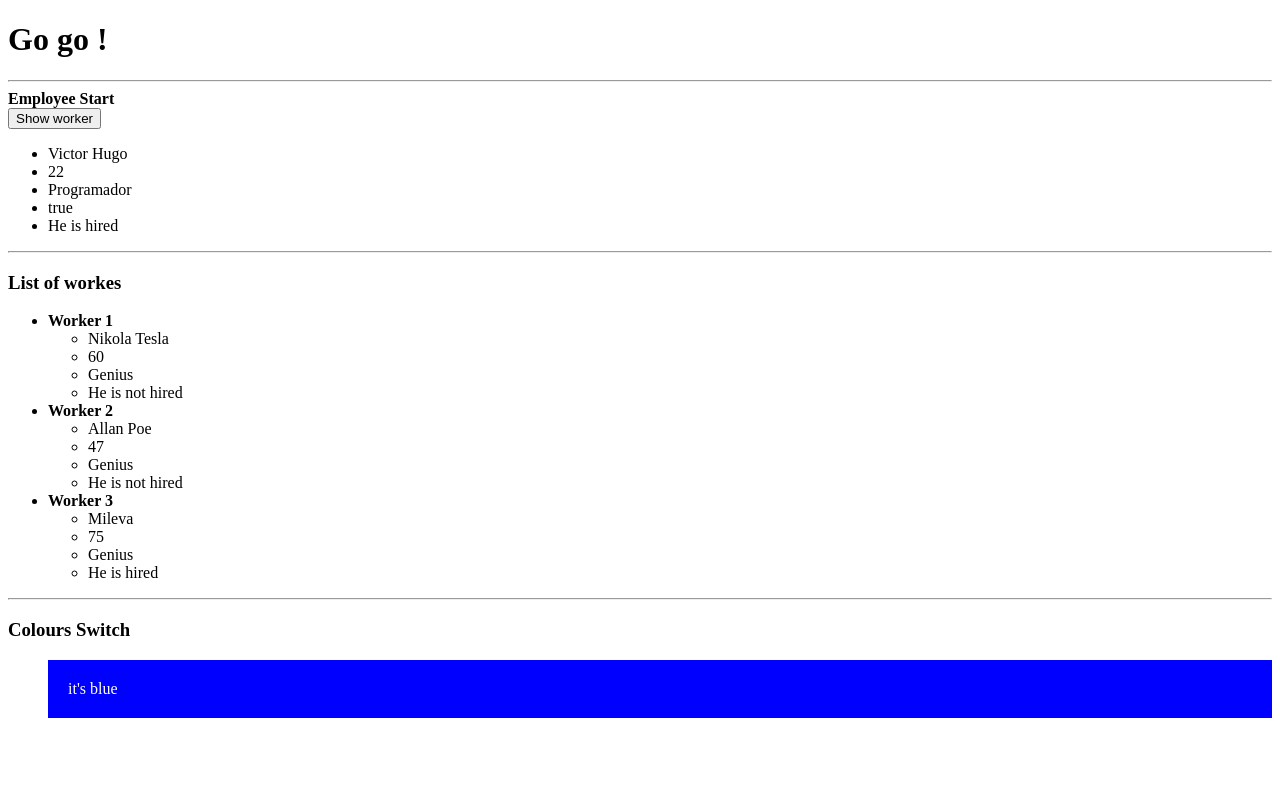
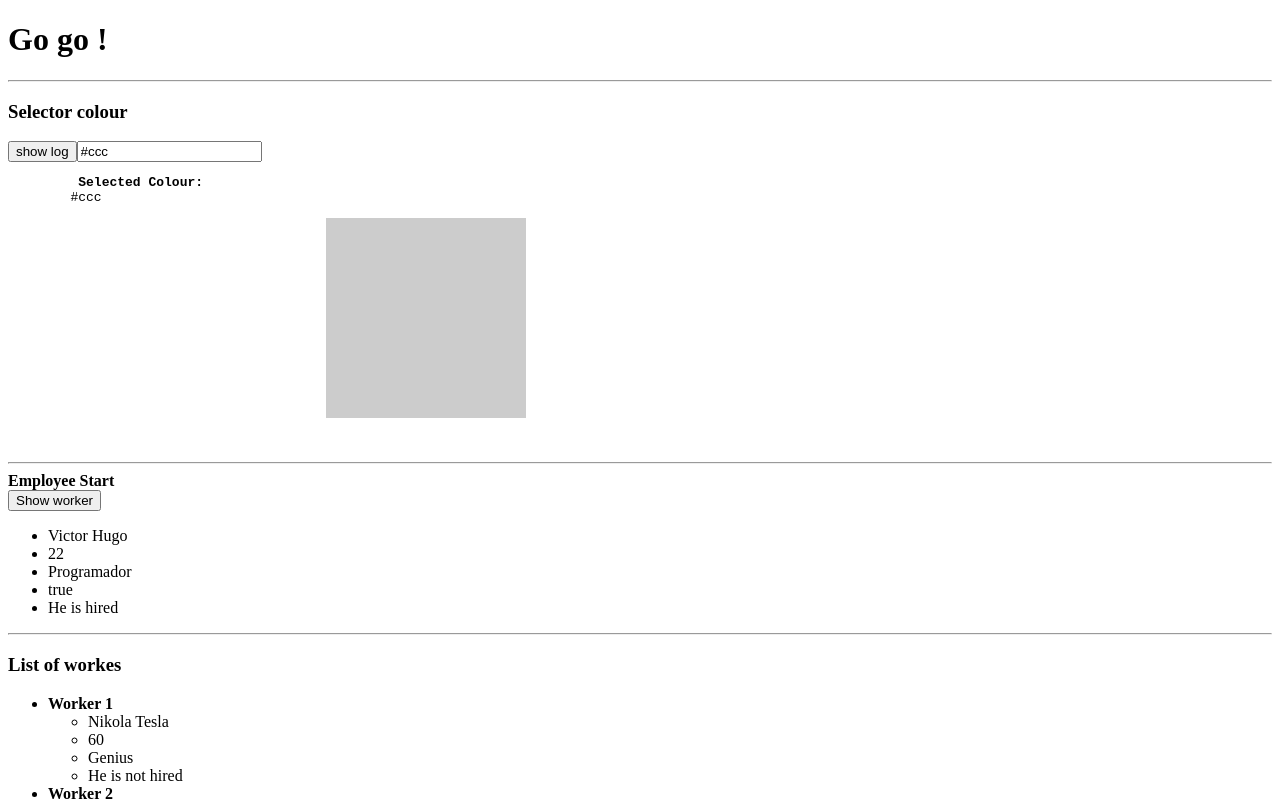
Before and after one commit to vpino/p2-expenses, an Angular app in the folder expenses/: page / in a window 1280 px wide. Shown: the top 801 px of the page. Built offline with nearby package versions, Linux system fonts and the light colour scheme.

Commit message:
feat(expenses): Add test with Two way data-binding

```diff
--- a/expenses/src/app/employee/employee.component.html
+++ b/expenses/src/app/employee/employee.component.html
@@ -1,3 +1,30 @@
+<h3> Selector colour </h3>
+
+<button (click)="logColourSelected()"> show log </button>
+
+<input type="text" [(ngModel)]="colour_selected"/>
+
+<pre>
+	<strong> Selected Colour: </strong>
+	{{colour_selected}}
+</pre>
+
+<div [ngStyle]="{
+		'background': colour_selected,
+		'width': '200px',
+		'height': '200px',
+		'float': 'right',
+		'margin-right': '59%'
+	}">
+</div>
+
+<div style="clear:both"> </div>
+
+
+
+<br/><br/>
+<hr/>
+
 <strong> Employee Start </strong>
 
 <div *ngIf="work_external == true">
@@ -49,8 +76,6 @@
 
 <hr/>
 
-
-
 <h3> Colours Switch </h3>
 
 <ul [ngSwitch]="colour">
--- a/expenses/src/app/employee/employee.component.ts
+++ b/expenses/src/app/employee/employee.component.ts
@@ -12,6 +12,7 @@ export class EmployeeComponent{
 	public employees:Array<Employee>;
 	public work_external:boolean;
 	public colour:string;
+	public colour_selected:string;
 
 	constructor(){
 
@@ -29,6 +30,7 @@ export class EmployeeComponent{
 
 		this.work_external = false;
 		this.colour = 'blue';
+		this.colour_selected = '#ccc';
 	}
 
 	ngOnInit(){
@@ -40,6 +42,8 @@ export class EmployeeComponent{
 		this.work_external = value;
 	}
 
-
+	logColourSelected(){
+		console.log(this.colour_selected);
+	}
 
 }
```
